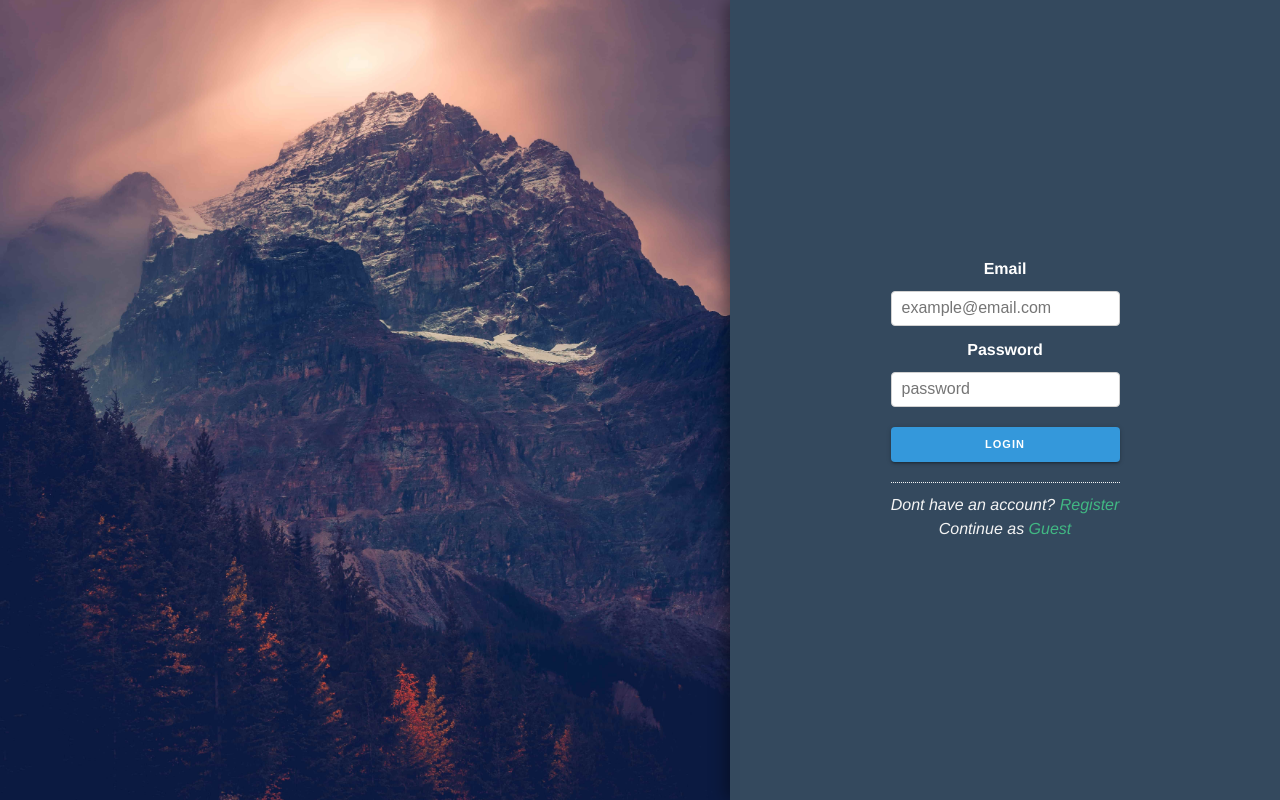
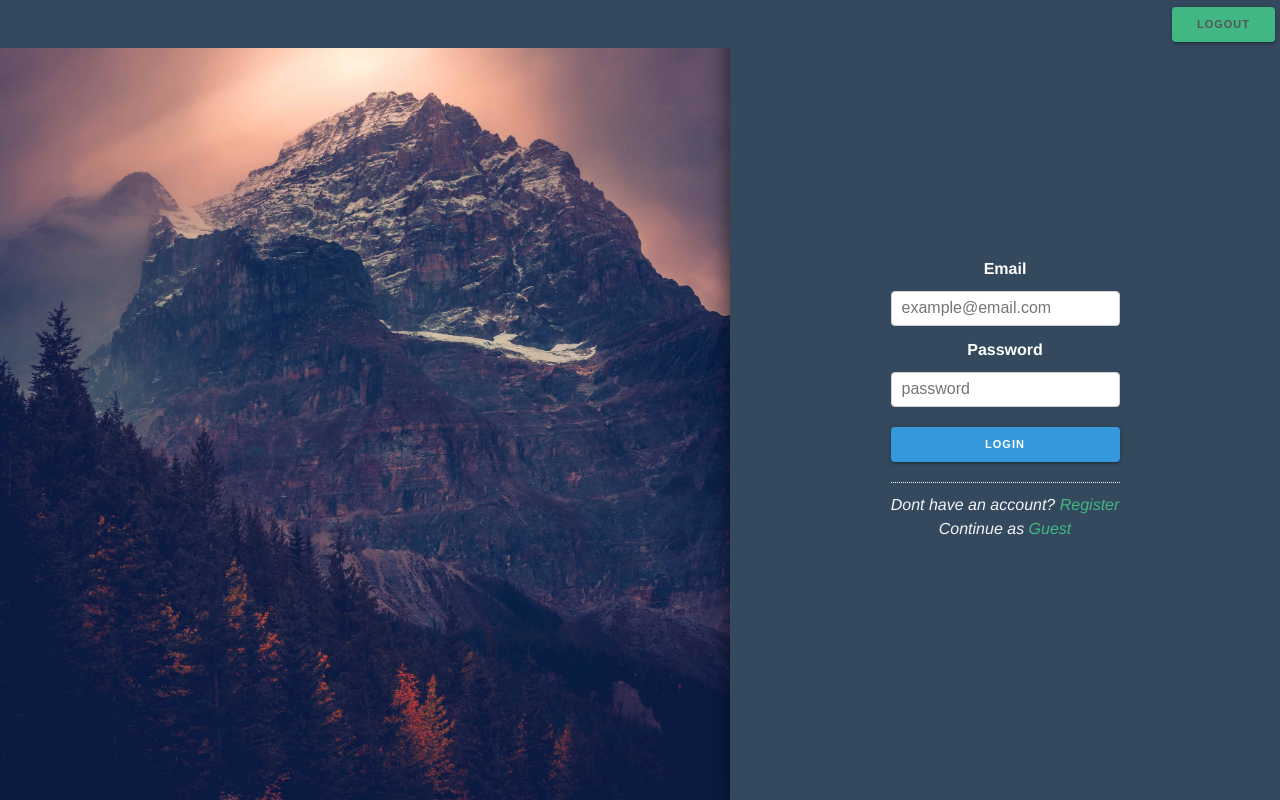
Before and after one commit to dernest92/not-another-todo-app, a Vue app: page / in a window 1280 px wide. Built offline with nearby package versions, Linux system fonts and the light colour scheme; no server answers.

Commit message:
made navbar

```diff
--- a/src/App.vue
+++ b/src/App.vue
@@ -1,5 +1,6 @@
 <template>
   <div id="app">
+    <nav-bar/>
     <LoadingModal v-if="loading"/>
     <router-view :key="$route.fullPath"/>
   </div>
@@ -10,10 +11,12 @@ import LoadingModal from "./components/LoadingModal.vue";
 import moment from "moment";
 import TaskService from "./services/TaskService.js";
 import LoadingModalVue from "./components/LoadingModal.vue";
+import NavBar from "./components/NavBar.vue";
 export default {
   name: "app",
   components: {
-    LoadingModal
+    LoadingModal,
+    NavBar
   },
   data() {
     return {};
--- /dev/null
+++ b/src/components/NavBar.vue
@@ -0,0 +1,87 @@
+<template>
+  <div>
+    <nav class="nav-container" :class="{'nav-open': navMenuOpen}">
+      <div>{{user.email}}</div>
+      <button @click="logout" class="btn">Logout</button>
+    </nav>
+    <div @click="closeNav" class="background" :class="{'nav-open': navMenuOpen}"></div>
+  </div>
+</template>
+
+<script>
+export default {
+  methods: {
+    logout() {
+      this.$store.dispatch("logout");
+    },
+    closeNav() {
+      this.$store.dispatch("setNavMenu", false);
+    }
+  },
+  computed: {
+    user() {
+      return this.$store.state.user;
+    },
+    loggedIn() {
+      return this.$store.state.loggedIn;
+    },
+    navMenuOpen() {
+      return this.$store.state.navmenu.isOpen;
+    }
+  }
+};
+</script>
+
+<style lang="scss" scoped>
+.nav-container {
+  & > div {
+    margin: 0 5px;
+  }
+  padding: 0 5px;
+  position: fixed;
+  display: flex;
+  z-index: 5;
+  top: 0;
+  left: 0;
+  right: 0;
+  height: 48px;
+  background: #34495e;
+  color: #fff;
+  align-items: center;
+  justify-content: flex-end;
+  transition: all 0.5s;
+  .btn {
+    background: #41b883;
+  }
+}
+
+.background {
+  opacity: 0;
+  transition: all 0.25s;
+  pointer-events: none;
+}
+
+@media screen and (max-width: 700px) {
+  .nav-container {
+    top: -48px;
+    &.nav-open {
+      top: 0px;
+    }
+  }
+
+  .background {
+    &.nav-open {
+      opacity: 1;
+      display: flex;
+      position: fixed;
+      top: 0;
+      bottom: 0;
+      right: 0;
+      left: 0;
+      background: rgba(0, 0, 0, 0.5);
+      z-index: 4;
+      pointer-events: all;
+    }
+  }
+}
+</style>
--- a/src/views/CalendarView.vue
+++ b/src/views/CalendarView.vue
@@ -3,7 +3,6 @@
     <EditTaskModal v-if="editModalState.isOpen"/>
     <NewTaskModal v-if="newModalOpen"/>
     <div v-if="navMenuOpen">LOOK IM A MENU</div>
-    <UserBlock class="user-block"/>
     <div class="layout">
       <div
         @touchstart="touchstart_handler"
@@ -50,10 +49,8 @@
 import Week from "../components/Week.vue";
 import NewTaskModal from "../components/NewTaskModal.vue";
 import EditTaskModal from "../components/EditTaskModal.vue";
-import LoginModal from "../components/LoginModal.vue";
 import moment from "moment";
 import Unassigned from "../components/Unassigned.vue";
-import UserBlock from "../components/UserBlock.vue";
 import TaskService from "../services/TaskService.js";
 export default {
   name: "app",
@@ -61,9 +58,7 @@ export default {
     Week,
     NewTaskModal,
     EditTaskModal,
-    Unassigned,
-    UserBlock,
-    LoginModal
+    Unassigned
   },
   data() {
     return {
```
